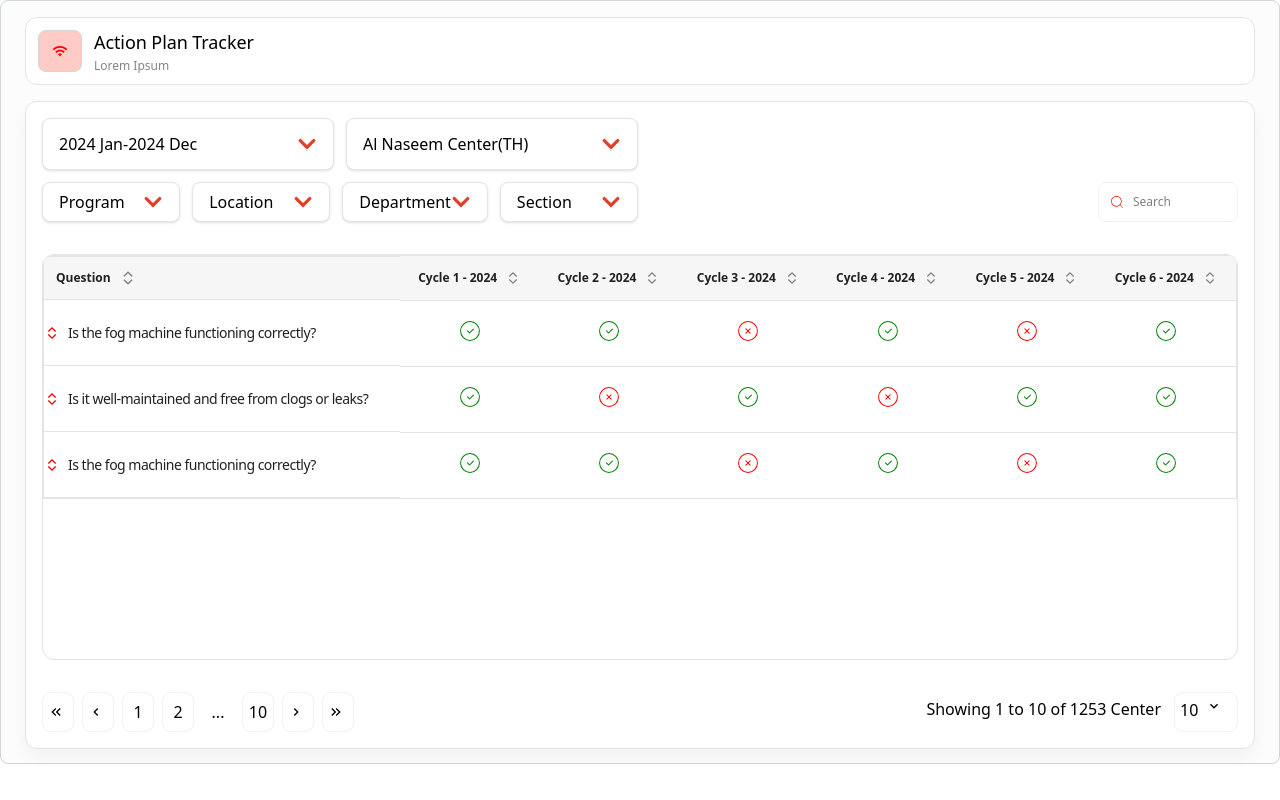
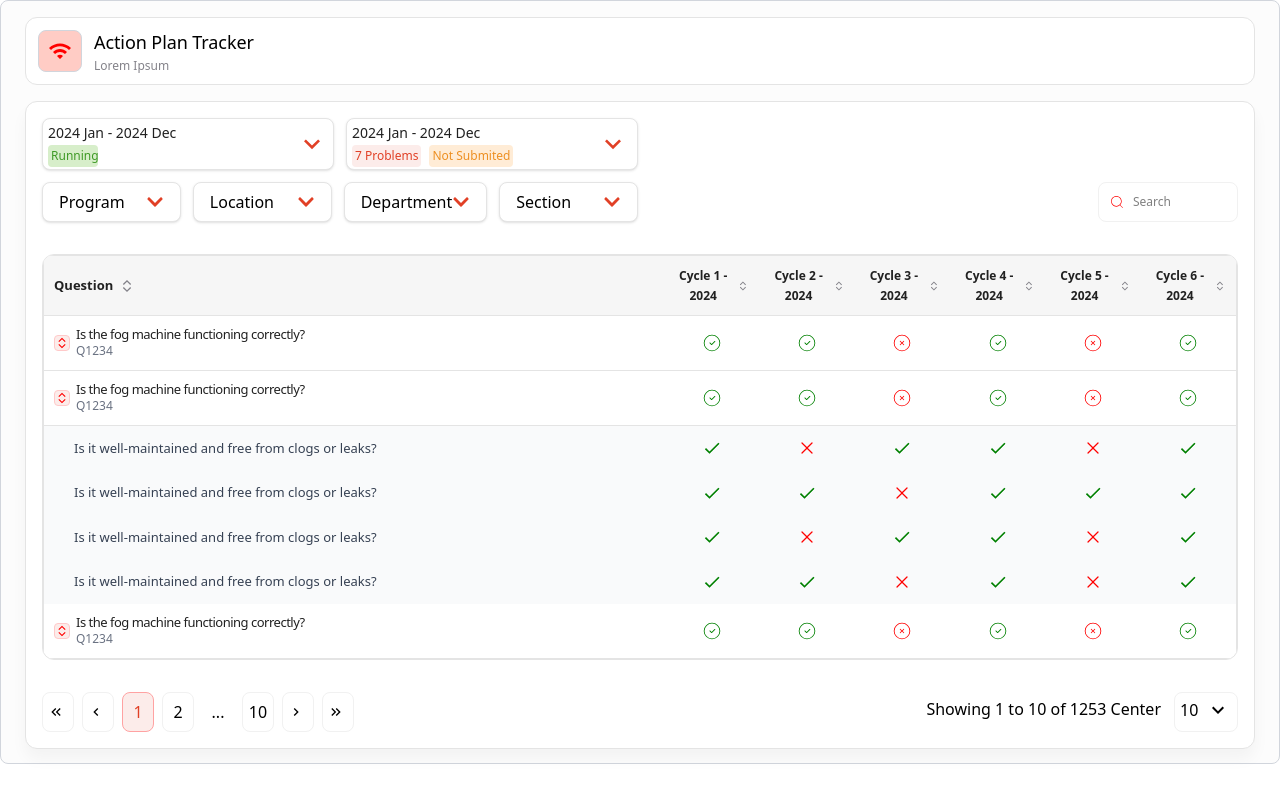
Before and after one commit to arjunraj2003/autosmart, a React (Vite) app: page / in a window 1280 px wide. Shown: the top 800 px of the page. Built offline with nearby package versions, Linux system fonts and the light colour scheme.

Commit message:
Changing table

```diff
--- a/package.json
+++ b/package.json
@@ -11,6 +11,7 @@
   },
   "dependencies": {
     "@tailwindcss/vite": "^4.0.13",
+    "autosmartproject": "file:",
     "lucide-react": "^0.479.0",
     "react": "^19.0.0",
     "react-dom": "^19.0.0",
--- a/src/icons.js
+++ b/src/icons.js
@@ -13,6 +13,10 @@ import { CiSearch } from "react-icons/ci";
 import { FaChevronDown } from "react-icons/fa";
 import { FaChevronUp } from "react-icons/fa";
 import { MdOutlineWifi } from "react-icons/md";
+import { MdCheck } from "react-icons/md";
+import { HiXMark } from "react-icons/hi2";
+
+
 export {
     RiExpandUpDownLine as ExpandIcon,
     FaCheckCircle as CheckIcon,
@@ -27,4 +31,6 @@ export {
     FaChevronDown as Down,
     FaChevronUp as Up,
     MdOutlineWifi as WifiIcon,
+    MdCheck as Check,
+    HiXMark as CancelIcon,
 }
--- a/src/pages/user/ActionPlanTracker.jsx
+++ b/src/pages/user/ActionPlanTracker.jsx
@@ -1,7 +1,9 @@
 import React, { useState } from "react";
 import Dropdown from "./components/Dropdown";
 
-import { Back, BackIcon2, DownIcon, ExpandIcon, NextIcon, NextIcon2, CircleCheck, SearchIcon, WifiIcon, CiCircleRemove } from "../../icons";
+import { Back, BackIcon2, DownIcon, ExpandIcon, NextIcon, NextIcon2, CircleCheck, SearchIcon, WifiIcon, CiCircleRemove, Check, CancelIcon } from "../../icons";
+import DropDownMain from "./components/DropDownMain";
+import DropDownR from "./components/DropDownR";
 
 
 const ActionPlanTracker = () => {
@@ -14,16 +16,36 @@ const ActionPlanTracker = () => {
 
 
     const data = [
-        { question: "Is the fog machine functioning correctly?", cycle: [true, true, false, true, false, true] },
-        { question: "Is it well-maintained and free from clogs or leaks?", cycle: [true, false, true, false, true, true] },
-        { question: "Is the fog machine functioning correctly?", cycle: [true, true, false, true, false, true] },
+        {
+            question: "Is the fog machine functioning correctly?",
+            code: "Q1234",
+            cycle: [true, true, false, true, false, true],
+            subquestions: []
+        },
+        {
+            question: "Is the fog machine functioning correctly?",
+            code: "Q1234",
+            cycle: [true, true, false, true, false, true],
+            subquestions: [
+                { text: "Is it well-maintained and free from clogs or leaks?", statuses: [true, false, true, true, false, true] },
+                { text: "Is it well-maintained and free from clogs or leaks?", statuses: [true, true, false, true, true, true] },
+                { text: "Is it well-maintained and free from clogs or leaks?", statuses: [true, false, true, true, false, true] },
+                { text: "Is it well-maintained and free from clogs or leaks?", statuses: [true, true, false, true, false, true] },
+            ]
+        },
+        {
+            question: "Is the fog machine functioning correctly?",
+            code: "Q1234",
+            cycle: [true, true, false, true, false, true],
+            subquestions: []
+        }
     ];
 
     return (
         <div className=" h-[764px] flex flex-col p-[16px_24px] gap-4 border border-gray-300 rounded-lg bg-[#FCFCFC]">
             <div className=" flex h-[68px] flex gap-[12px] border border-[#E4E4E4] rounded-[12px] p-[12px] bg-white">
                 <div className="flex items-center justify-center gap-[10px] w-[44px] rounded-lg border border-gray-300 bg-[#FFCCC5]">
-                    <WifiIcon color="red" />
+                    <WifiIcon color="red" size={24} />
                 </div>
                 <div className="h-[44px] justify-center  flex flex-col gap-[4px]">
                     <p className="h-[24px] justify-center font-inter font-medium text-[18px] leading-[24px] tracking-[-0.005em]">
@@ -40,18 +62,8 @@ const ActionPlanTracker = () => {
                     <div className="flex h-[52px] justify-between">
                         <div className="w-[596px] ">
                             <div className="flex h-[52px] gap-3">
-                                <Dropdown
-                                    label={Period}
-                                    options={["Center A", "Center B"]}
-                                    setSelected={setPeriod}
-                                    className="w-[292px] h-[52px] flex gap-[8px] border border-gray-300 rounded-[8px] p-[8px]"
-                                />
-                                <Dropdown
-                                    label={selectedCenter}
-                                    options={["Al Naseem Center(TH)", "Center 1", "Center 2"]}
-                                    setSelected={setSelectedCenter}
-                                    className="w-[292px] h-[52px] flex gap-[8px] border border-gray-300 rounded-[8px] p-[8px]"
-                                />
+                                <DropDownMain />
+                                <DropDownR />
                             </div>
                         </div>
                         <div className="flex-1 "></div>
@@ -92,20 +104,22 @@ const ActionPlanTracker = () => {
 
                     </div>
                 </div>
-                <div className="h-[408px] border border-[#E4E4E4] rounded-[12px] overflow-hidden">
-                    <table className="w-full border-collapse border border-[#E4E4E4] text-[12px] text-[#212121]">
+                <div className="border border-[#E4E4E4] rounded-[12px] h-[410px] overflow-hidden">
+                    <table className="w-full h-full border-collapse border border-[#E4E4E4] text-[13px] text-[#212121]">
                         {/* Header */}
-                        <thead className="h-[42px] bg-[#F6F6F6] font-inter font-normal leading-[150%] tracking-[-0.5%]">
+                        <thead className="h-[36px] bg-[#F6F6F6] font-inter font-normal leading-[150%] tracking-[-0.5%]">
                             <tr>
-                                <th className="p-[12px] flex items-center gap-[8px] text-left border-y border-[#E4E4E4]">
+                                <th className="p-[10px] text-left border-y border-[#E4E4E4]">
+                                    <div className="flex items-center gap-[6px]">
                                         <label>Question</label>
-                                    <ExpandIcon size={18} className="text-[#84838A]" />
-
+                                        <ExpandIcon size={16} className="text-[#84838A]" />
+                                    </div>
                                 </th>
                                 {[...Array(6)].map((_, i) => (
-                                    <th key={i} className="p-[12px] text-center border-y border-[#E4E4E4]">
-                                        <div className="flex justify-center items-center gap-[8px]">
-                                            Cycle {i + 1} - 2024
+                                    <th key={i} className="p-[10px] text-center border-y border-[#E4E4E4]">
+                                        <div className="flex justify-center items-center min-w-fit  gap-[5px]">
+                                            <label className="text-[12px]">Cycle {i + 1} - 2024</label>
+
                                             <ExpandIcon size={16} className="text-[#84838A]" />
                                         </div>
                                     </th>
@@ -116,35 +130,72 @@ const ActionPlanTracker = () => {
                         {/* Body */}
                         <tbody>
                             {data.map((row, index) => (
-                                <tr key={index} className=" hover:bg-gray-100 transition">
-                                    {/* Question Cell */}
-                                    <td className="min-h-[66px] flex items-center gap-[8px] font-medium text-[14px] leading-[18px] tracking-[-0.5px] border-b border-[#E4E4E4]">
-                                        <ExpandIcon color="red" size={16} /> {row.question}
+                                <React.Fragment key={index}>
+                                    {/* Parent Question Row */}
+                                    <tr className="hover:bg-gray-100 transition">
+                                        <td className="p-[10px] border-b border-[#E4E4E4]">
+                                            <div className="flex min-w-[600px] items-center gap-[6px]">
+                                                <ExpandIcon
+                                                    color="red"
+                                                    className="border border-red-200 rounded-[4px] bg-[#FCECEA]"
+                                                    size={16}
+                                                />
+                                                <div className="flex flex-col">
+                                                    <span className="font-medium text-[13px] leading-[16px] tracking-[-0.5px]">
+                                                        {row.question}
+                                                    </span>
+                                                    <span className="text-gray-500 text-[12px]">{row.code}</span>
+                                                </div>
+                                            </div>
                                         </td>
 
                                         {/* Status Cells */}
                                         {row.cycle.map((status, i) => (
-                                        <td key={i} className={`h-[66px] border-y border-[#E4E4E4] text-center ${i !== 0 ? 'border-l-0' : ''}`}>
-                                            <div className="inline-flex justify-center items-center w-full">
+                                            <td
+                                                key={i}
+                                                 className="h-[50px] border-b  border-[#E4E4E4] text-center"
+
+                                            >
+                                                <div className="flex justify-center">
                                                     {status ? (
-                                                    <CircleCheck color="green" size={24} />
+                                                        <CircleCheck color="green" size={20} />
                                                     ) : (
-                                                    <CiCircleRemove color="red" size={24} />
+                                                        <CiCircleRemove color="red" size={20} />
                                                     )}
                                                 </div>
                                             </td>
                                         ))}
+                                    </tr>
 
+                                    {/* Expanded Sub-rows without Borders */}
+                                    {row.subquestions.map((subQ, subIndex) => (
+                                        <tr key={`${index}-${subIndex}`} className="bg-gray-50">
+                                            <td className="p-[10px] pl-[30px] text-gray-700">{subQ.text}</td>
+                                            {subQ.statuses.map((status, i) => (
+                                                <td key={i} className="p-[10px] text-center">
+                                                    <div className="flex justify-center">
+                                                        {status ? (
+                                                            <Check color="green" size={20} />
+                                                        ) : (
+                                                            <CancelIcon color="red" size={20} />
+                                                        )}
+                                                    </div>
+                                                </td>
+                                            ))}
                                         </tr>
+                                    ))}
+                                </React.Fragment>
                             ))}
                         </tbody>
                     </table>
                 </div>
+
+
                 <div className="flex h-[40px] rounded-lg justify-between">
                     <div className="flex flex-1 gap-[8px]">
                         <button className="w-[32px] h-[32px]c border border-[#F1F1F1]  p-[5px]  rounded-lg"><BackIcon2 size={16} /></button>
                         <button className="w-[32px] h-[32px]c border border-[#F1F1F1] p-[5px] rounded-lg"><Back size={16} /></button>
-                        <button className="w-[32px] h-[32px]c border border-[#F1F1F1] p-[5px] rounded-lg">1</button>
+                        <button className="w-[32px] h-[32px]c border border-red-300 bg-[#FCECEA] p-[5px] rounded-lg text-[#E14026]">1</button>
                         <button className="w-[32px] h-[32px]c border border-[#F1F1F1] p-[5px] rounded-lg">2</button>
                         <button className="w-[32px] h-[32px]c  p-[5px] rounded-lg">...</button>
                         <button className="w-[32px] h-[32px]c border border-[#F1F1F1] p-[5px] rounded-lg">10</button>
@@ -153,7 +204,7 @@ const ActionPlanTracker = () => {
                     </div>
                     <div className="flex flex-1 gap-[8px] justify-end">
                         <p className="items-center justify-center p-[5px]">Showing 1 to 10 of 1253 Center</p>
-                        <button className="w-[64px] h-[32px]c flex gap-[8px] border border-[#F1F1F1] p-[5px] rounded-lg"><label>10</label><DownIcon size={16} className="items-center justify-center" /></button>
+                        <button className="w-[64px] h-[32px]c flex gap-[8px] border border-[#F1F1F1] p-[5px] rounded-lg"><label>10</label><DownIcon size={24} className="items-center flex justify-center" /></button>
                     </div>
                 </div>
             </div>
--- /dev/null
+++ b/src/pages/user/components/DropDownMain.jsx
@@ -0,0 +1,20 @@
+import React from 'react'
+import { DownIcon } from '../../../icons'
+
+const DropDownMain = () => {
+    return (
+        <div className="w-[292px] h-[52px]  p-[3px] flex justify-between bg-white border border-[#E4E4E4] rounded-lg shadow-sm hover:border-[#E14026] focus:outline-none ">
+            <div className="w-[248px] h-full p-[2px] gap-[3px] flex flex-col justify-between ">
+                <div className="text-[14px] text-[#212121] leading-[18px] font-medium">2024 Jan - 2024 Dec</div>
+                <div className="text-[12px] text-[#3F9A26] rounded-[4px] flex items-center leading-[16px] p-[3px] max-h w-[50px] bg-[#D7EECA]">Running</div>
+            </div>
+            <div className="flex-1 h-full flex items-center justify-center">
+                <DownIcon size={24} color="#E14026" className="w-8 h-8" />
+            </div>
+        </div>
+
+
+    )
+}
+
+export default DropDownMain
--- /dev/null
+++ b/src/pages/user/components/DropDownR.jsx
@@ -0,0 +1,21 @@
+import React from 'react'
+import { DownIcon } from '../../../icons'
+const DropDownR = () => {
+    return (
+        <div className="w-[292px] h-[52px] flex p-[3px] bg-white border border-[#E4E4E4] rounded-lg shadow-sm hover:border-[#E14026] focus:outline-none ">
+            <div className="w-[248px] h-full  flex flex-col p-[2px] gap-[3px] justify-between ">
+                <div className="text-[14px] text-[#212121] leading-[18px] font-medium">2024 Jan - 2024 Dec</div>
+                <div className="flex gap-[8px]">
+                    <div className="text-[12px] text-[#E14026] rounded-[4px] flex items-center leading-[16px] p-[3px] max-h bg-[#FCECEA]">7 Problems</div>
+                    <div className="text-[12px] text-[#ED8F22] rounded-[4px] flex items-center leading-[16px] p-[3px] max-h bg-[#FFECD6]">Not Submited</div>
+                </div>
+
+            </div>
+            <div className="w-[44px] h-full flex items-center justify-center">
+                <DownIcon size={24} color="#E14026" className="w-8 h-8" />
+            </div>
+        </div>
+    )
+}
+
+export default DropDownR
--- a/src/pages/user/components/Dropdown.jsx
+++ b/src/pages/user/components/Dropdown.jsx
@@ -13,12 +13,12 @@ const Dropdown = ({ label, options, selected, setSelected }) => {
                 <span>{selected || label}</span>
                 {isOpen ? <Up
                     size={18}
-                    className="w-[20px] h-[20px]"
+
                     color="#E14026"
                 />
                     : <Down
                     size={18}
-                    className="w-[20px] h-[20px] "
+
                     color="#E14026" />}
             </button>
 
```
Also changed, not shown: 1 other file (tests, documents, lock files or other folders). Lines whose indentation alone changed are shown as unchanged.
